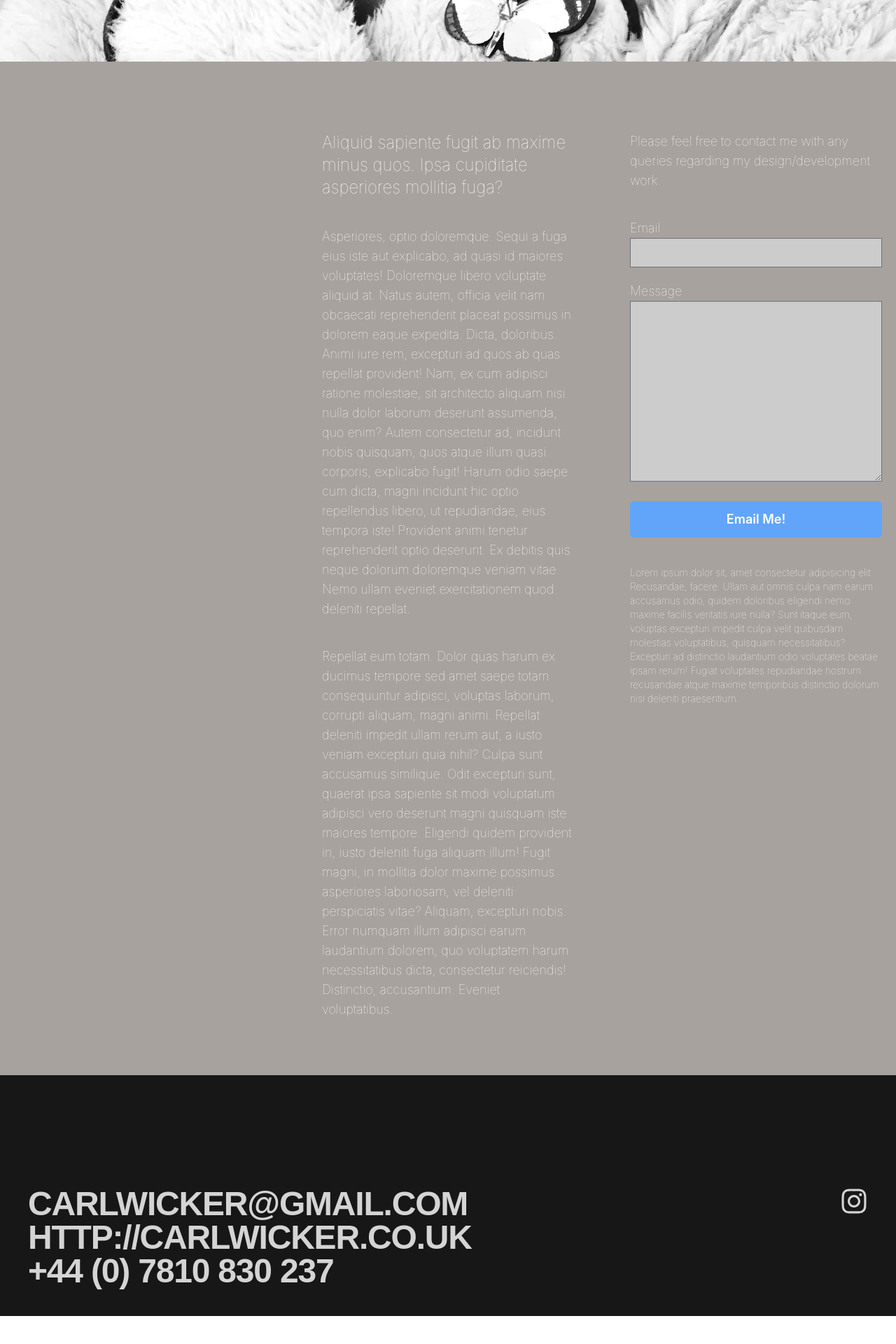
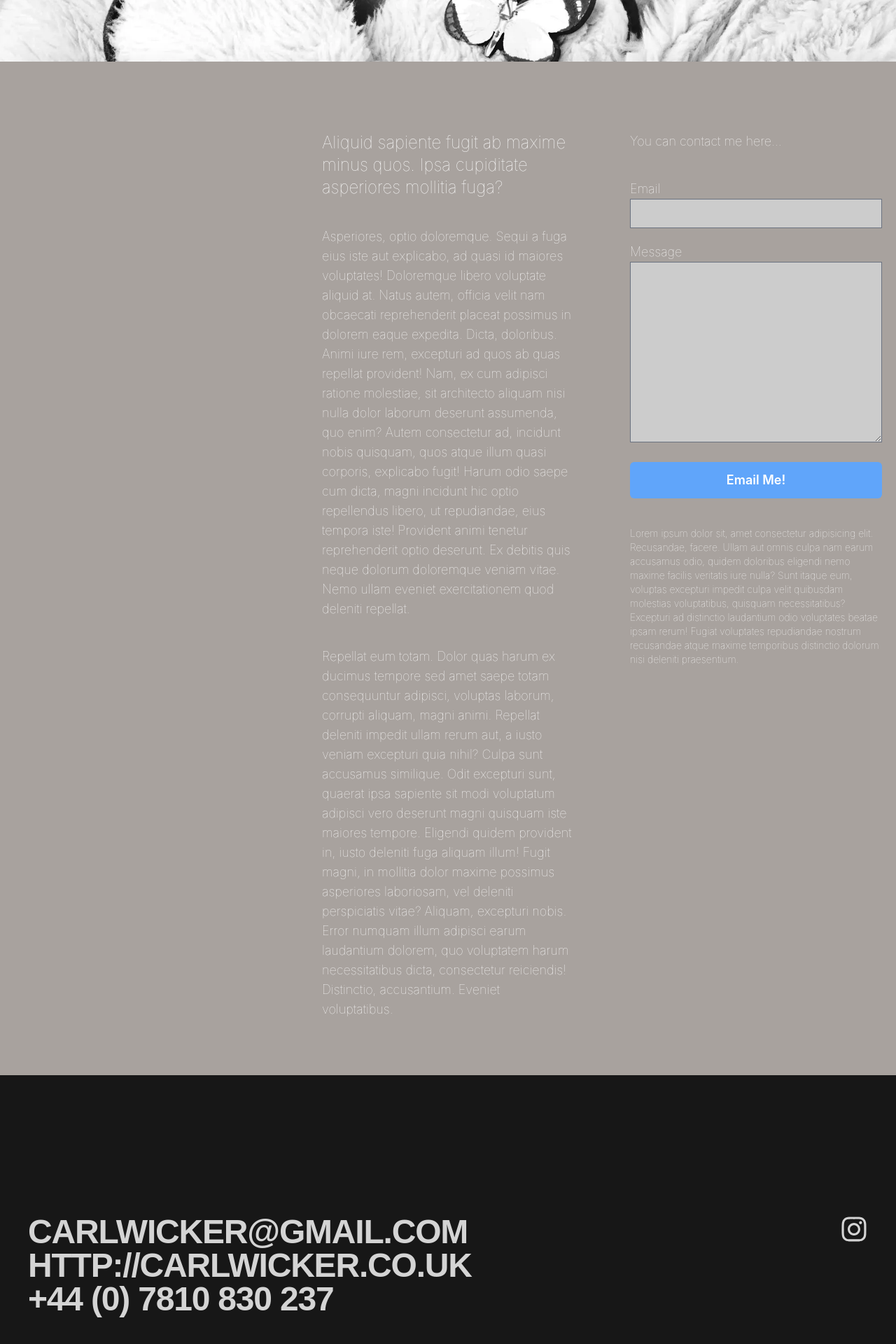
Before and after one commit to carlwicker/carlwicker-nextjs12, a Next.js app: page /contact in a window 1280 px wide. Shown: the part 712-2632 px from the top of the page at 70% size. Before the commit the page ends 2592 px from the top, so only its background shows below. Built offline with nearby package versions, Linux system fonts and the light colour scheme; what react-locomotive-scroll would draw is missing.

Commit message:
fixed border padding issue

```diff
--- a/components/ContactForm/ContactForm.tsx
+++ b/components/ContactForm/ContactForm.tsx
@@ -79,10 +79,7 @@ export default function ContactForm() {
           </p>
         </div>
         <div className="flex flex-col xl:w-1/3 lg:w-1/2 mt-5 font-thin gap-10">
-          <p>
-            Please feel free to contact me with any queries regarding my
-            design/development work.
-          </p>
+          <p>You can contact me here...</p>
           <div className="font-thin  w-full">
             <form
               onSubmit={formik.handleSubmit}
--- a/components/Footer/Footer.tsx
+++ b/components/Footer/Footer.tsx
@@ -19,17 +19,17 @@ export default function Footer() {
   };
 
   return (
-    <footer className="flex bg-neutral-900 ">
+    <footer className="bg-neutral-900 pt-40 flex">
       <motion.div
         ref={ref}
-        className="p-10 pt-40 tracking-tight flex lg:flex-col xl:flex-col flex-col xl:text-5xl md:text-3xl font-bold uppercase text-neutral-300"
+        className="p-10 tracking-tight flex flex-col xl:text-5xl md:text-3xl font-bold uppercase text-neutral-300"
       >
         {contactData.map((item: any, i: number) => {
           return (
             <motion.a
               key={i}
               href={item.href}
-              className="hover:text-red-400 hover:pl-5 transition-all w-fit"
+              className="hover:text-red-400 hover:pl-5 transition-all"
               style={{ fontFamily: "arial" }}
               initial="hidden"
               whileInView="show"
@@ -41,7 +41,7 @@ export default function Footer() {
           );
         })}
       </motion.div>
-      <motion.div className="flex bg-neutral-900 w-full h-full p-10 pt-40 justify-end">
+      <motion.div className="flex bg-neutral-900 pt-10 pr-10 w-full justify-end">
         <Link href="https://www.instagram.com/carlwicker" target="blank">
           <FaInstagram
             className="text-neutral-300 hover:text-red-400 duration-300 hover:scale-125"
--- a/components/MsCounter/PercentCounter.tsx
+++ b/components/MsCounter/PercentCounter.tsx
@@ -38,7 +38,7 @@ export default function PercentCounter() {
         style={{ rotate: 0 }}
       >
         <div className="flex">
-          {num}
+          {num}0
           <div className="self-center font-light  text-3xl tracking-normal">
             ms
           </div>
--- a/components/Section1/Section1.tsx
+++ b/components/Section1/Section1.tsx
@@ -29,10 +29,10 @@ export default function Section1() {
             data-scroll
             data-scroll-speed="2"
             ref={h1Ref}
-            className="text-white drop-shadow-lg tracking-[-0.06em] xl:text-8xl fit text-6xl bg-red-400 box-border uppercase"
+            className="text-white drop-shadow-lg tracking-[-0.06em] xl:text-9xl text-5xl bg-red-400 box-border uppercase"
           >
             Adobe Creative / Figma / ReactJS / NextJS / JavaScript / TypeScript
-            / CSS / TailwindCSS / Google Cloud Architechure
+            / CSS / TailwindCSS / Google Firebase
           </h1>
         </div>
       </section>
--- a/pages/index.tsx
+++ b/pages/index.tsx
@@ -107,7 +107,7 @@ export default function Home() {
       <Footer />
       <Section1 />
       {/* <Section2 /> */}
-      <DurerCard />
+      {/* <DurerCard /> */}
       <div className="w-[100vw] h-[100vh hidden lg:flex" ref={xScrollRef}>
         <Section1Right />
         <Section1Right />
```
Also changed, not shown: 1 other file (tests, documents, lock files or other folders).
